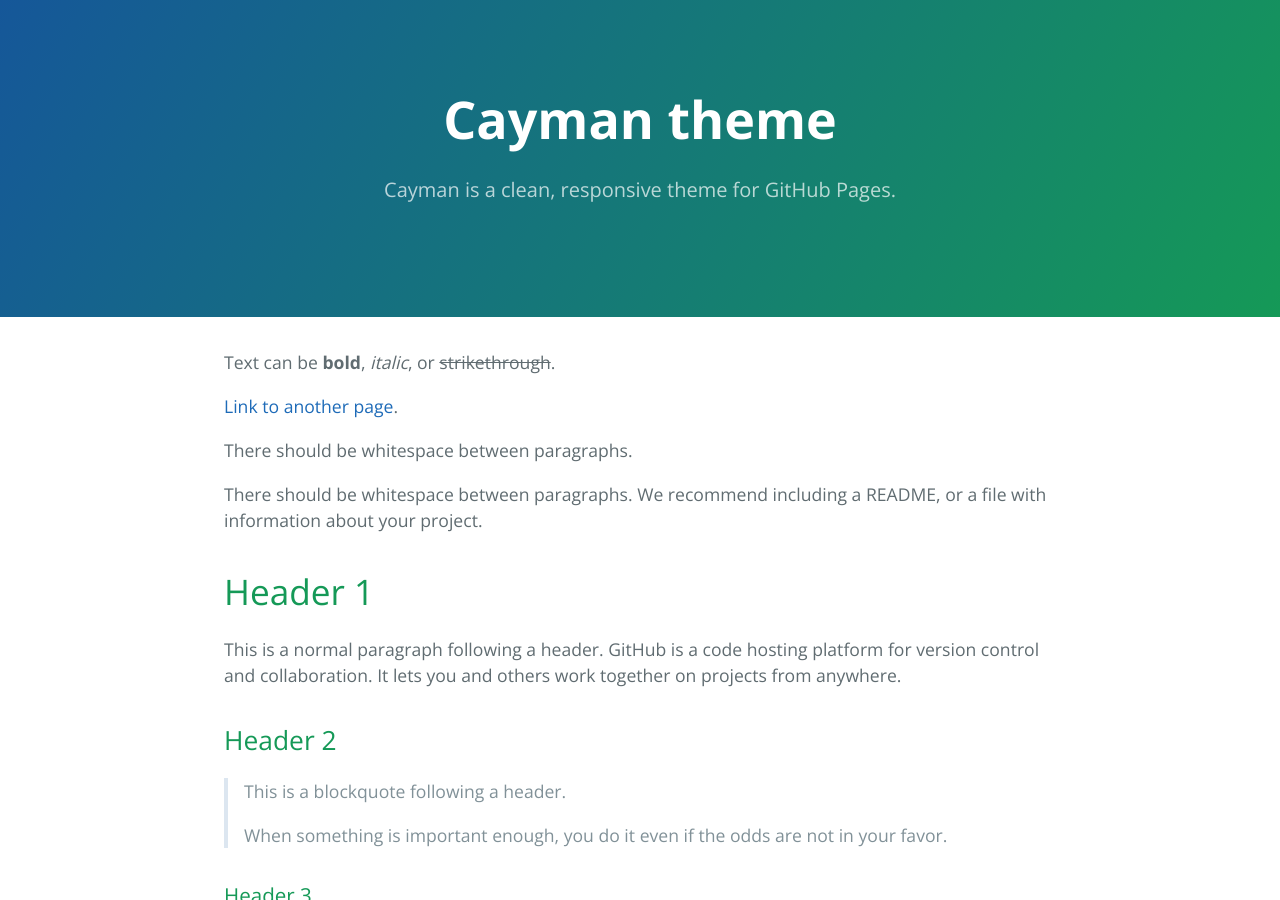
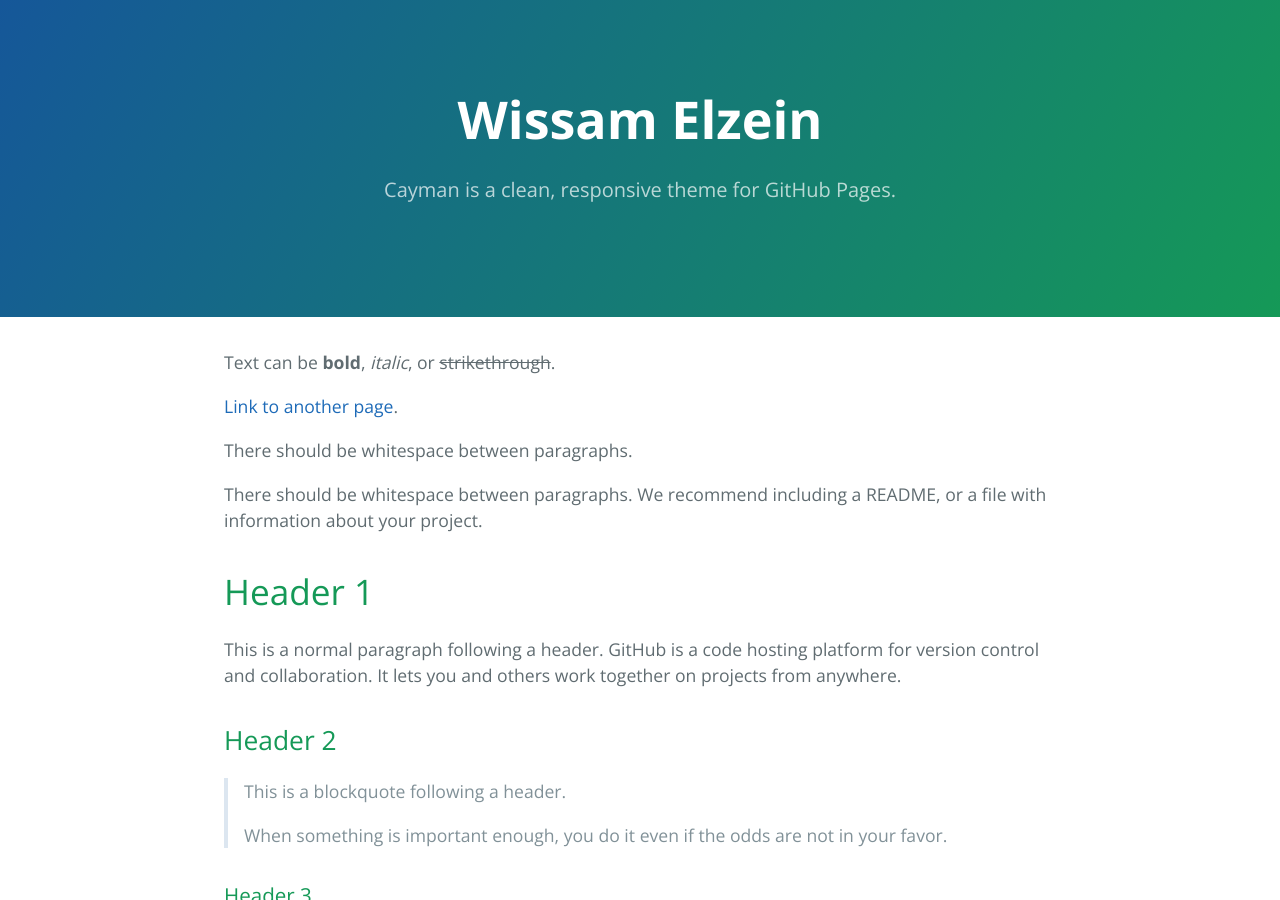
Before and after one commit to Welzein/Welzein.github.io, a Jekyll site: the page built from index.md, in a window 1280 px wide and 900 px high. Built offline with Jekyll 4.4.1, drawn with Linux system fonts in a browser that asks for light colours; our own code applies the rules of GitHub Pages for plain Markdown files.

Commit message:
Update index.md

```diff
--- a/index.md
+++ b/index.md
@@ -1,5 +1,6 @@
 ---
-layout: default
+title: Wissam Elzein
+discerption: Senior Manager Consumer Marketplace Insights
 ---
 
 Text can be **bold**, _italic_, or ~~strikethrough~~.
```
